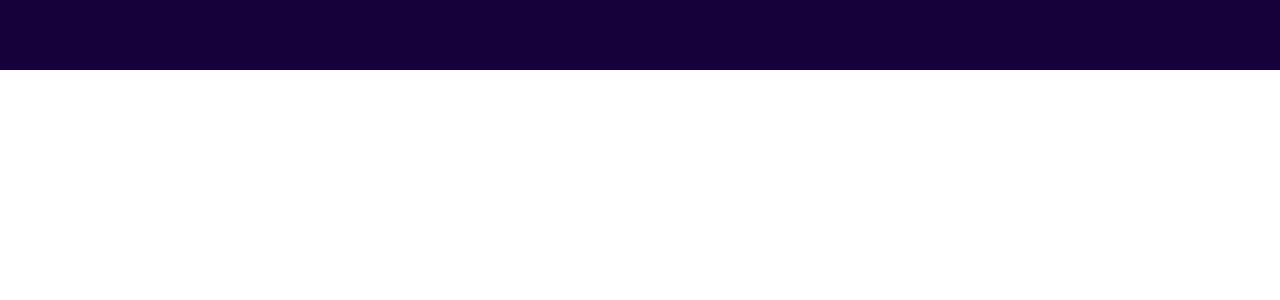
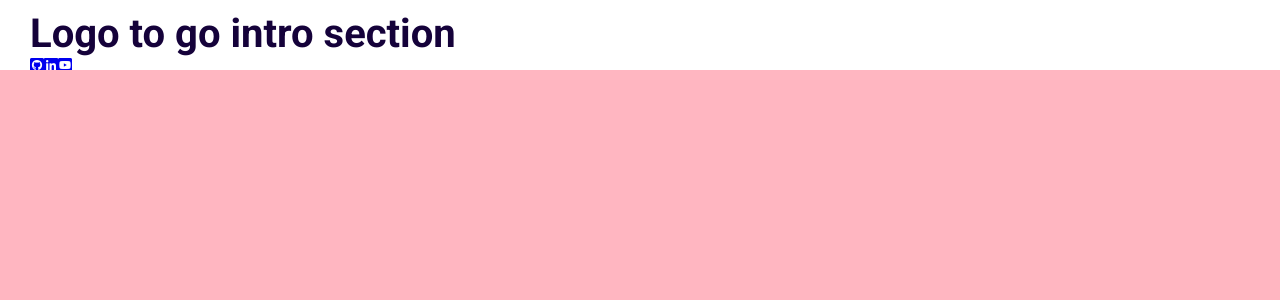
Before and after one commit to Hanieh-Mohseni/Portfolio, a React (Create React App) app in the folder client/: page / in a window 1280 px wide. Shown: the top 300 px of the page. Built offline with nearby package versions, Linux system fonts and the light colour scheme.

Commit message:
scss files added+ components changes

```diff
--- a/client/public/index.html
+++ b/client/public/index.html
@@ -9,11 +9,14 @@
     />
     <link rel="preconnect" href="https://fonts.gstatic.com" crossorigin>
 <link href="https://fonts.googleapis.com/css2?family=Roboto:wght@100;300;700;900&display=swap" rel="stylesheet">
+<link rel="stylesheet" href="https://cdnjs.cloudflare.com/ajax/libs/font-awesome/6.0.0-beta3/css/all.min.css" integrity="sha512-Fo3rlrZj/k7ujTnHg4CGR2D7kSs0v4LLanw2qksYuRlEzO+tcaEPQogQ0KaoGN26/zrn20ImR1DfuLWnOo7aBA==" crossorigin="anonymous" referrerpolicy="no-referrer" />
+
     <title>React Portfolio</title>
     <style>
       *{
         font-family: 'Roboto', sans-serif;
         margin: 0;
+        overflow-x: hidden;
       }
 
     </style>
--- a/client/src/App.js
+++ /dev/null
@@ -1,14 +0,0 @@
-import React from 'react';
-import Topbar from "./Components/topbar/Topbar";
-
-const App=()=> {
-  return (
-    <div className="app">
-      <Topbar/>
-
-
-    </div>
-  );
-}
-
-export default App;
--- /dev/null
+++ b/client/src/App.jsx
@@ -0,0 +1,25 @@
+import React from 'react';
+import Topbar from "./Components/topbar/Topbar";
+import Intro from './Components/intro/Intro';
+import Portfolio from "./Components/portfolio/Portfolio";
+import Works from "./Components/works/Works";
+import Testimonials from "./Components/testimonials/Testimonials";
+import Contact from "./Components/contact/Contact";
+import "./app.scss"
+
+const App=()=> {
+  return (
+    <div className="app">
+      <Topbar/>
+      <div className="sections">
+        <Intro/>
+        <Portfolio/>
+        <Works/>
+        <Testimonials/>
+        <Contact/>
+      </div>
+     </div>
+  );
+}
+
+export default App;
--- a/client/src/Components/contact/Contact.jsx
+++ b/client/src/Components/contact/Contact.jsx
@@ -3,7 +3,7 @@
 
 const Contact=()=> {
   return (
-  <div className='contact'>
+  <div className='contact' id="contact">
 
   </div>
   )
--- a/client/src/Components/intro/Intro.jsx
+++ b/client/src/Components/intro/Intro.jsx
@@ -3,7 +3,7 @@
 
 const Intro=()=> {
   return(
-       <div className='intro'>
+       <div className='intro' id="intro">
 
        </div>
   )
--- a/client/src/Components/portfolio/Portfolio.jsx
+++ b/client/src/Components/portfolio/Portfolio.jsx
@@ -2,7 +2,7 @@
 import './portfolio.scss'
 
 const Portfolio=()=> {
-  return( <div className='portfolio'>
+  return( <div className='portfolio' id="portfolio">
 
   </div>
   )
--- a/client/src/Components/testimonials/Testimonials.jsx
+++ b/client/src/Components/testimonials/Testimonials.jsx
@@ -3,7 +3,7 @@
 
 const Testimonials = () => {
   return(
-       <div className="testimonials">
+       <div className="testimonials" id="testimonials">
 
        </div>
        )
--- a/client/src/Components/topbar/Topbar.jsx
+++ b/client/src/Components/topbar/Topbar.jsx
@@ -4,6 +4,23 @@
 const Topbar=()=> {
   return(
        <div className='topbar'>
+         <div className="wrapper">
+           <div className="left">
+             <a href='#intro' className='logo'>Logo to go intro section</a>
+             <div className='itemContainer'>
+             <a href="https://github.com/Hanieh-Mohseni">
+              <i class="fab fa-github-square"></i>
+            </a>
+            <a href="https://www.linkedin.com/in/haniehmohseni/">
+              <i class="fab fa-linkedin"></i>
+            </a>
+            <a href="https://www.youtube.com/channel/UCre2tSLgggTKcRrIOINw0OQ">
+              <i class="fab fa-youtube-square"></i>
+            </a>
+             </div>
+           </div>
+           <div className="right"></div>
+         </div>
 
        </div>
   )
--- a/client/src/Components/topbar/topbar.scss
+++ b/client/src/Components/topbar/topbar.scss
@@ -1,5 +1,29 @@
+
+@import "../../global.scss";
 .topbar{
     width: 100%;
     height: 70px;
-    background-color: #15023a;
+    background-color:white;
+    color: $mainColor;
+    position: fixed;
+    top: 0;
+    z-index: 2;
+
+    .wrapper{
+        padding:  10px 30px;
+        display: flex;
+        align-items: center;
+        justify-content: space-between;
+
+        .left{
+
+            .logo{
+                font-size: 40px;
+                font-weight: 700;
+                text-decoration: none;
+                color: inherit;
+            }
+        }
+
+    }
 }
--- a/client/src/Components/works/Works.jsx
+++ b/client/src/Components/works/Works.jsx
@@ -3,7 +3,8 @@
 
 const Works=()=> {
   return(
-       <div className='works'>
+       <div className='works' id="works">
+
 
        </div>
   )
--- /dev/null
+++ b/client/src/app.scss
@@ -0,0 +1,25 @@
+.app{
+    height: 100vh;
+
+    .sections{
+        width: 100%;
+        height: calc(100vh - 70px);
+        background-color: lightsalmon;
+        position: relative;
+        top: 70px;
+        scroll-behavior: smooth;
+        scroll-snap-type: y mandatory;
+        scrollbar-width: none;// this is just for firefox browser for the others others
+        &::-webkit-scrollbar{
+            display: none;
+        }
+
+
+
+        > *{
+            width: 100vw;
+            height: calc(100vh - 70px);
+            scroll-snap-align: start;
+        }
+    }
+}
--- /dev/null
+++ b/client/src/global.scss
@@ -0,0 +1 @@
+$mainColor:#15023a;
```
